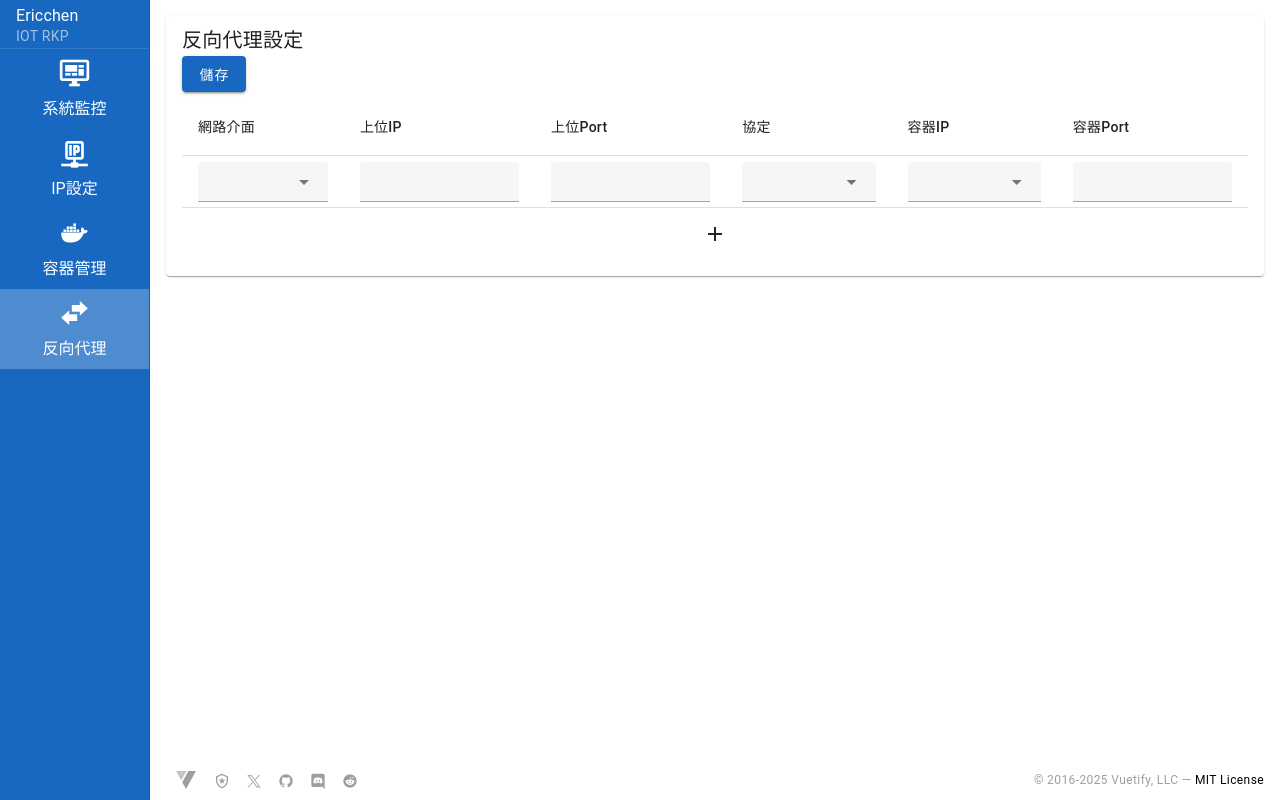
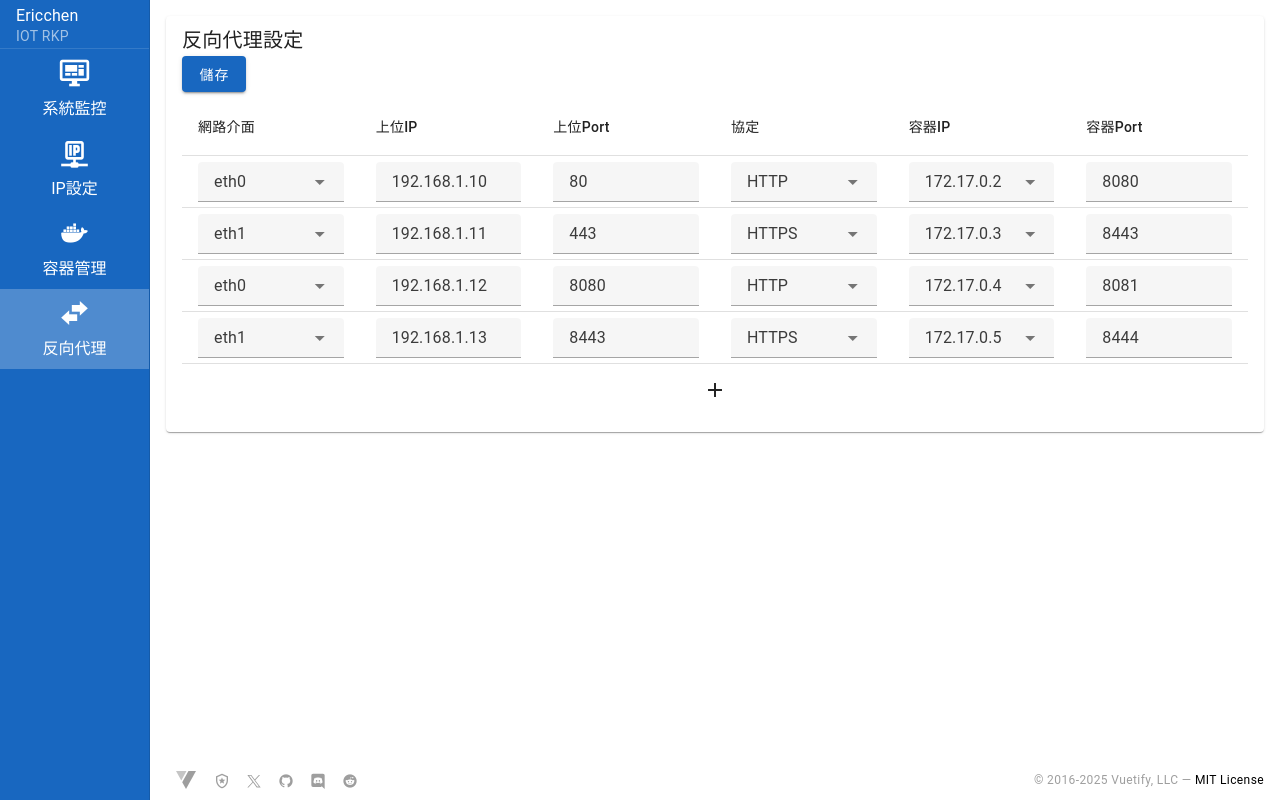
Before and after one commit to Jyunnn/iot_rkpweb, a Vue app: page /ReverseProxyConfiguration in a window 1280 px wide. Built offline with nearby package versions, Linux system fonts and the light colour scheme; no server answers; a small style sheet from the web is missing.

Commit message:
fix: set fixed widths and preload sample reverse proxy rows

```diff
--- a/src/pages/ReverseProxyConfiguration.vue
+++ b/src/pages/ReverseProxyConfiguration.vue
@@ -7,20 +7,20 @@
         <v-btn color="primary" @click="save">儲存</v-btn>
       </v-card-title>
       <v-card-text>
-        <v-table>
+        <v-table class="proxy-table">
           <thead>
             <tr>
-              <th class="text-left">網路介面</th>
-              <th class="text-left">上位IP</th>
-              <th class="text-left">上位Port</th>
-              <th class="text-left">協定</th>
-              <th class="text-left">容器IP</th>
-              <th class="text-left">容器Port</th>
+              <th class="text-left col-nic">網路介面</th>
+              <th class="text-left col-upstream-ip">上位IP</th>
+              <th class="text-left col-upstream-port">上位Port</th>
+              <th class="text-left col-protocol">協定</th>
+              <th class="text-left col-container-ip">容器IP</th>
+              <th class="text-left col-container-port">容器Port</th>
             </tr>
           </thead>
           <tbody>
             <tr v-for="(row, index) in rows" :key="index">
-              <td>
+              <td class="col-nic">
                 <v-select
                   v-model="row.nic"
                   density="compact"
@@ -31,7 +31,7 @@
                   return-object
                 />
               </td>
-              <td>
+              <td class="col-upstream-ip">
                 <v-text-field
                   v-model="row.upstreamIp"
                   density="compact"
@@ -40,7 +40,7 @@
                   @input="row.upstreamIp = sanitizeIp(row.upstreamIp)"
                 />
               </td>
-              <td>
+              <td class="col-upstream-port">
                 <v-text-field
                   v-model="row.upstreamPort"
                   density="compact"
@@ -49,7 +49,7 @@
                   @input="row.upstreamPort = sanitizePort(row.upstreamPort)"
                 />
               </td>
-              <td>
+              <td class="col-protocol">
                 <v-select
                   v-model="row.protocol"
                   density="compact"
@@ -57,7 +57,7 @@
                   :items="protocols"
                 />
               </td>
-              <td>
+              <td class="col-container-ip">
                 <v-combobox
                   v-model="row.containerIp"
                   density="compact"
@@ -67,7 +67,7 @@
                   @change="val => handleContainerIp(index, val)"
                 />
               </td>
-              <td>
+              <td class="col-container-port">
                 <v-text-field
                   v-model="row.containerPort"
                   density="compact"
@@ -115,18 +115,32 @@
       containerIp: '172.17.0.3',
       containerPort: '8443',
     },
+    {
+      nicId: 1,
+      upstreamIp: '192.168.1.12',
+      upstreamPort: '8080',
+      protocol: 'HTTP',
+      containerIp: '172.17.0.4',
+      containerPort: '8081',
+    },
+    {
+      nicId: 2,
+      upstreamIp: '192.168.1.13',
+      upstreamPort: '8443',
+      protocol: 'HTTPS',
+      containerIp: '172.17.0.5',
+      containerPort: '8444',
+    },
   ]
 
-  const rows = ref([
-    {
-      nic: null,
-      upstreamIp: '',
-      upstreamPort: '',
-      protocol: '',
-      containerIp: '',
-      containerPort: '',
-    },
-  ])
+  const rows = ref(savedConfigs.map(c => ({
+    nic: networkInterfaces.value.find(n => n.id === c.nicId) || null,
+    upstreamIp: c.upstreamIp,
+    upstreamPort: c.upstreamPort,
+    protocol: c.protocol,
+    containerIp: c.containerIp,
+    containerPort: c.containerPort,
+  })))
 
   const ipv4Regex = /^(25[0-5]|2[0-4]\d|1\d\d|[1-9]?\d)(\.(25[0-5]|2[0-4]\d|1\d\d|[1-9]?\d)){3}$/
 
@@ -224,3 +238,30 @@
     }
   })
 </script>
+
+<style scoped>
+  .proxy-table th,
+  .proxy-table td {
+    width: 150px;
+    max-width: 150px;
+  }
+
+  .col-nic {
+    width: 120px;
+  }
+  .col-upstream-ip {
+    width: 160px;
+  }
+  .col-upstream-port {
+    width: 120px;
+  }
+  .col-protocol {
+    width: 100px;
+  }
+  .col-container-ip {
+    width: 160px;
+  }
+  .col-container-port {
+    width: 120px;
+  }
+</style>
```
